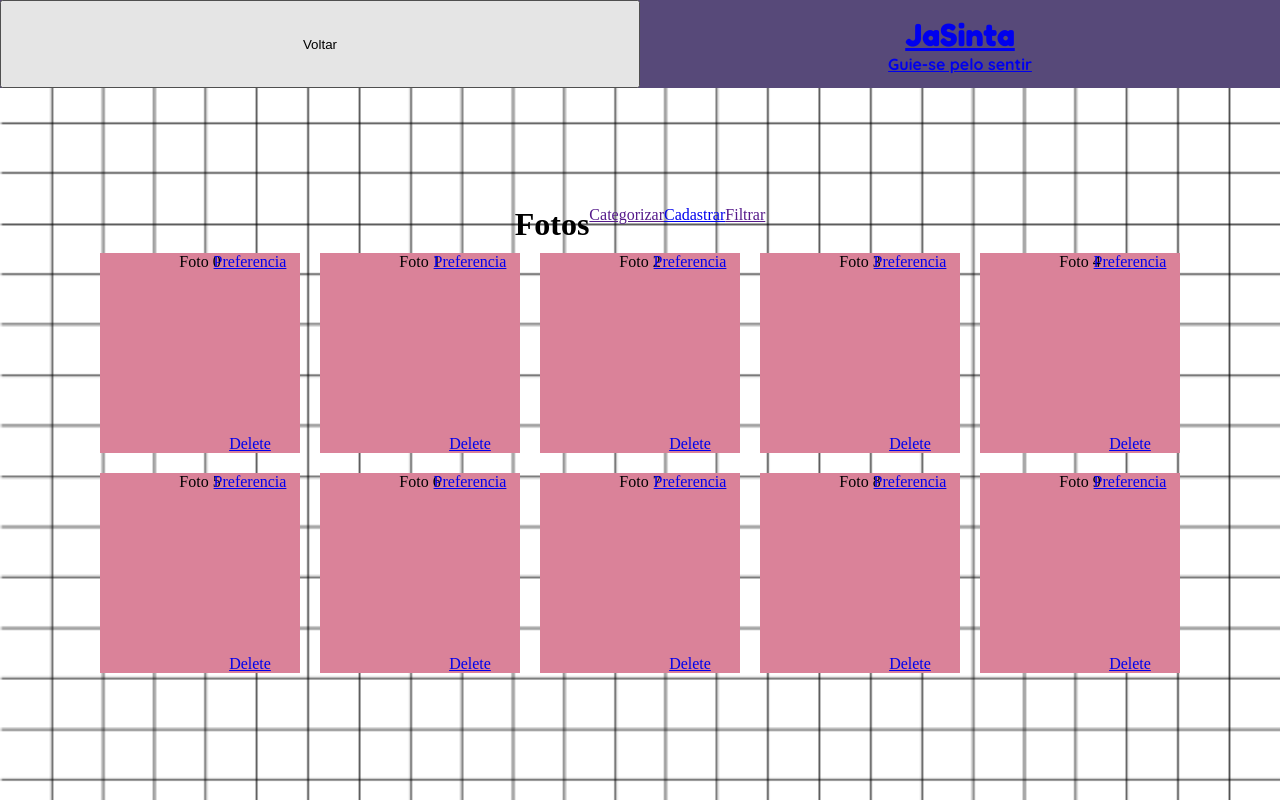
After one commit to sabriwnaa/JaSinta, a PHP site: page /fotos.php in a window 1280 px wide. The commit adds this page. Run offline with PHP 8.4, Linux system fonts and the light colour scheme.

Commit message:
[new] tela das peças e inicio dos cadastros

```diff
--- /dev/null
+++ b/fotos.php
@@ -0,0 +1,37 @@
+<!DOCTYPE html>
+<html lang="en">
+<head>
+    <meta charset="UTF-8">
+    <meta name="viewport" content="width=device-width, initial-scale=1.0">
+    <title>Fotos</title>
+     <link href="https://fonts.googleapis.com/css2?family=Fredoka:wght@400;700&family=Inter:wght@400;700&family=Quicksand:wght@400;700&display=swap" rel="stylesheet">
+    <link rel="stylesheet" href="style.css">
+</head>
+<body>
+    <div class='container'>
+        <?php include('includes/header.php');?>
+        <div class='main'>
+            <div class='container-horizontal'>
+                <h1>Fotos</h1>
+                <div class='container-horizontal'>
+                    <a href="">Categorizar</a>
+                    <a href="cadastrar-foto.php">Cadastrar</a>
+                    <a href="">Filtrar</a>
+                </div>
+            </div>
+            <div class='container-pecas'>
+                <?php for($i=0;$i < 10; $i ++) {  ?>
+                    <div class='peca'>
+                        <p>Foto <?php echo $i;?></p>
+                        <a href="preferencia-foto.php" class='corner top-right'>Preferencia</a>
+                        <a href="excluir-foto.php" class='corner bottom-right'>Delete</a>
+                    </div>
+               <?php }
+                ?>
+
+            </div>
+        </div>
+    </div>
+
+</body>
+</html>
--- a/jogar.php
+++ b/jogar.php
@@ -23,8 +23,8 @@
             </div>
         </div>
         <div class='main'>
-            <div class='fotos'>
-                <h2>Fotos</h2>
+            <div class=''>
+                <h2></h2>
             </div>
             <div class='container-sentimentos'>
                 <div class='sentimentos'>
--- a/manual.php
+++ b/manual.php
@@ -13,9 +13,7 @@
         <?php include('includes/header.php'); ?>
         <div class='main'>
             <div class='container-horzintal'>
-
-                <button onclick="history.back()" class='corner top-left'>Voltar</button>
-                <h1 class='titulo' style='width:auto;'>Manual de Instruções</h1>
+               <h1 class='titulo' style='width:auto;'>Manual de Instruções</h1>
             </div>
 
             <div class='container-vertical'>
--- a/style.css
+++ b/style.css
@@ -32,12 +32,12 @@
 }
 
 
-.header-jogar,.container-sentimentos,  .container-nivel, .container, .main, .container-titulo, .container-horizontal, .container-vertical,  .header, .containerBolinhas, .textoHeader, .cartaListrada, .lateralListrada{
+.header-jogar,.container-pecas, .container-sentimentos,  .container-nivel, .container, .main, .container-titulo, .container-horizontal, .container-vertical,  .header, .containerBolinhas, .textoHeader, .cartaListrada, .lateralListrada{
     display: flex;
 }
 
 
-.header-jogar,.container-sentimentos,  .container-nivel, .container, .main, .container-titulo, .container-horizontal, .container-vertical, .containerBolinhas, .textoHeader, .cartaListrada, .lateralListrada{
+.header-jogar, .container-pecas, .container-sentimentos,  .container-nivel, .container, .main, .container-titulo, .container-horizontal, .container-vertical, .containerBolinhas, .textoHeader, .cartaListrada, .lateralListrada{
 
     justify-content: center;
     text-align: center;
@@ -76,13 +76,23 @@ img{
 }
 
 
-.peca{
+.peca-preview{
     flex:1;
     background-color: #1e508c;
     border: 4px solid black;
 }
 
+.container-pecas{
+    flex-wrap: wrap;
+}
 
+.peca{
+    background-color: var(--rosa);
+    width: 200px;
+    height: 200px;
+    margin: 10px;
+    position: relative;
+}
 
 
 
```
Also changed, not shown: cadastrar-foto.php (+26 -0 lines), cadastrar-jogadora.php (+24 -0 lines), cadastrar-sentimento.php (+19 -0 lines), gerenciar-jogo.php (+7 -5 lines), sentimentos.php (added, +35 -0 lines), excluir-foto.php (added), excluir-sentimento.php (added), preferencia-foto.php (added), preferencia-sentimento.php (added).
